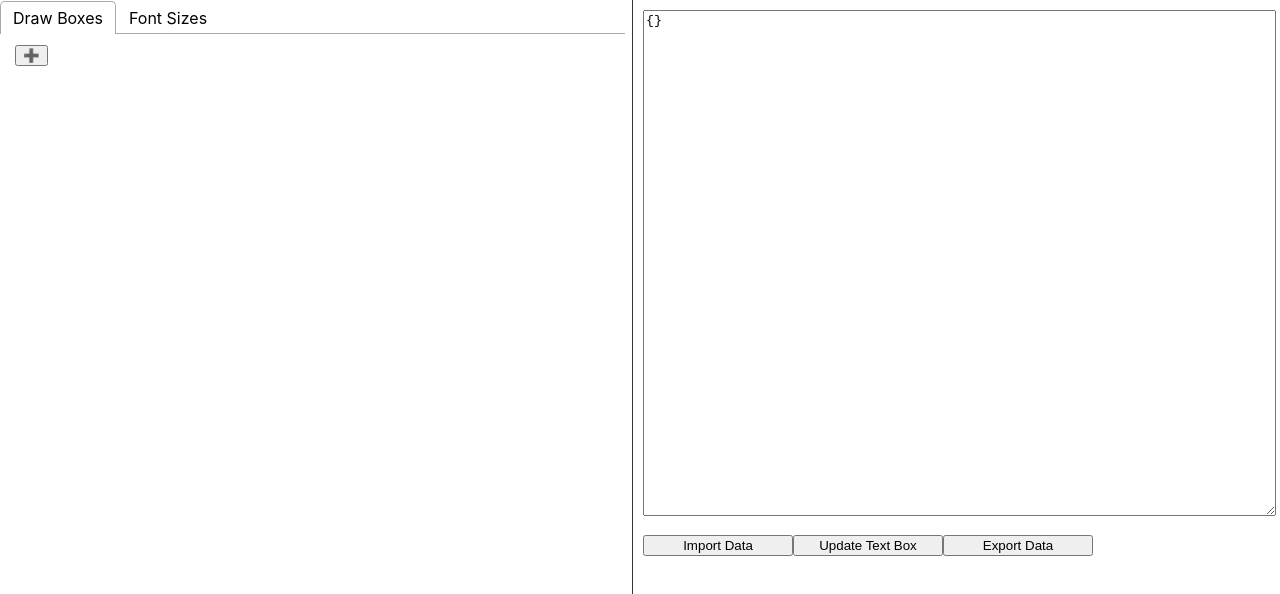
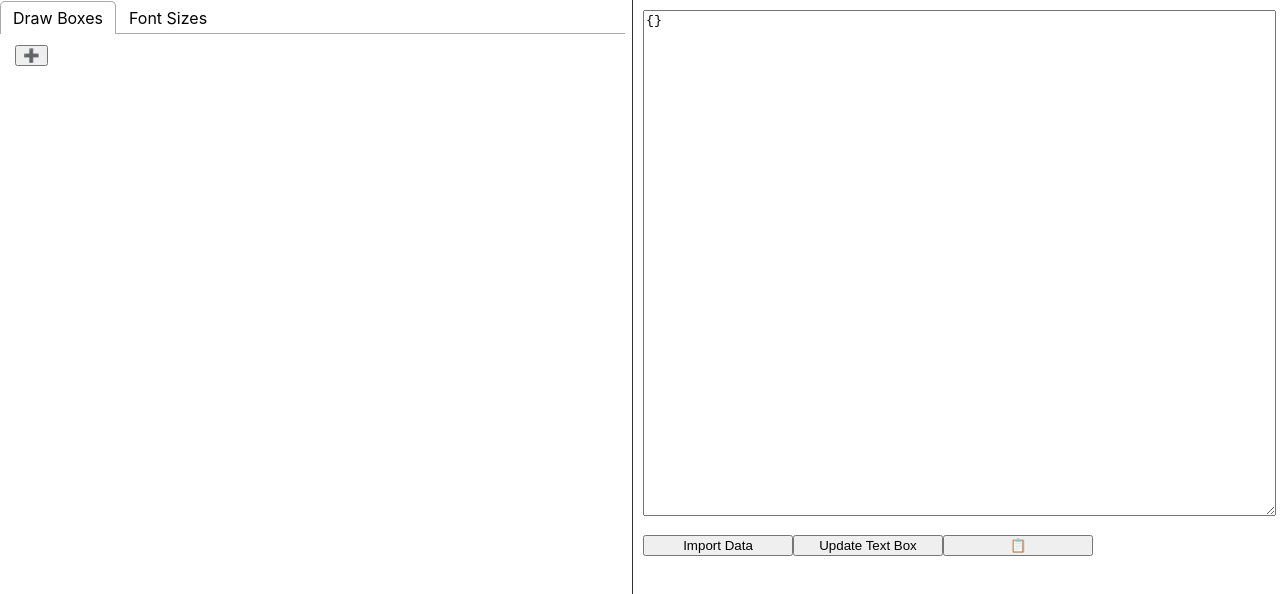
Before and after one commit to tlegasse/personalizer-utility, a React (Create React App) app: page / in a window 1280 px wide. Shown: the top 594 px of the page. Built offline with nearby package versions, Linux system fonts and the light colour scheme.

Commit message:
Updating button name

```diff
--- a/src/components/ImportExportForm.js
+++ b/src/components/ImportExportForm.js
@@ -27,7 +27,7 @@ export default function ImportExportForm(props) {
         <CopyToClipboard
           text={tempAppDataString}
           onCopy={() => alert('Success!')}>
-            <input type="button" value="Export Data" />
+            <input type="button" value="📋" />
         </CopyToClipboard>
       )
     } else {
```
